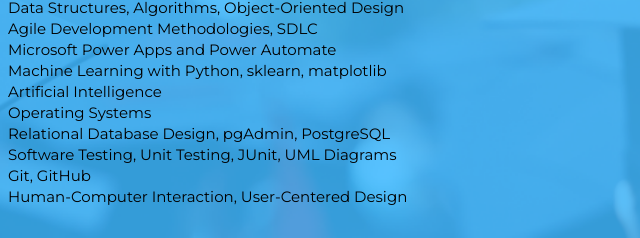
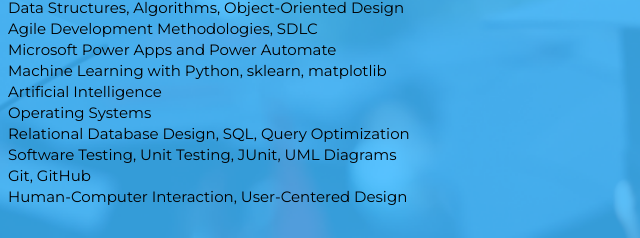
Before and after one commit to kristy-hamlin/kristy-hamlin-portfolio-site, a website: page index.html in a window 1280 px wide. Shown: the part 1682-1920 px from the top of the page, 252-892 px from the left. Drawn offline with Linux system fonts and the light colour scheme.

Commit message:
minor updates

```diff
--- a/index.html
+++ b/index.html
@@ -107,7 +107,7 @@
                 <li>Machine Learning with Python, sklearn, matplotlib</li>
                 <li>Artificial Intelligence</li>
                 <li>Operating Systems</li>
-                <li>Relational Database Design, pgAdmin, PostgreSQL</li>
+                <li>Relational Database Design, SQL, Query Optimization</li>
                 <li>Software Testing, Unit Testing, JUnit, UML Diagrams</li>
                 <li>Git, GitHub</li>
                 <li>Human-Computer Interaction, User-Centered Design</li>
```
